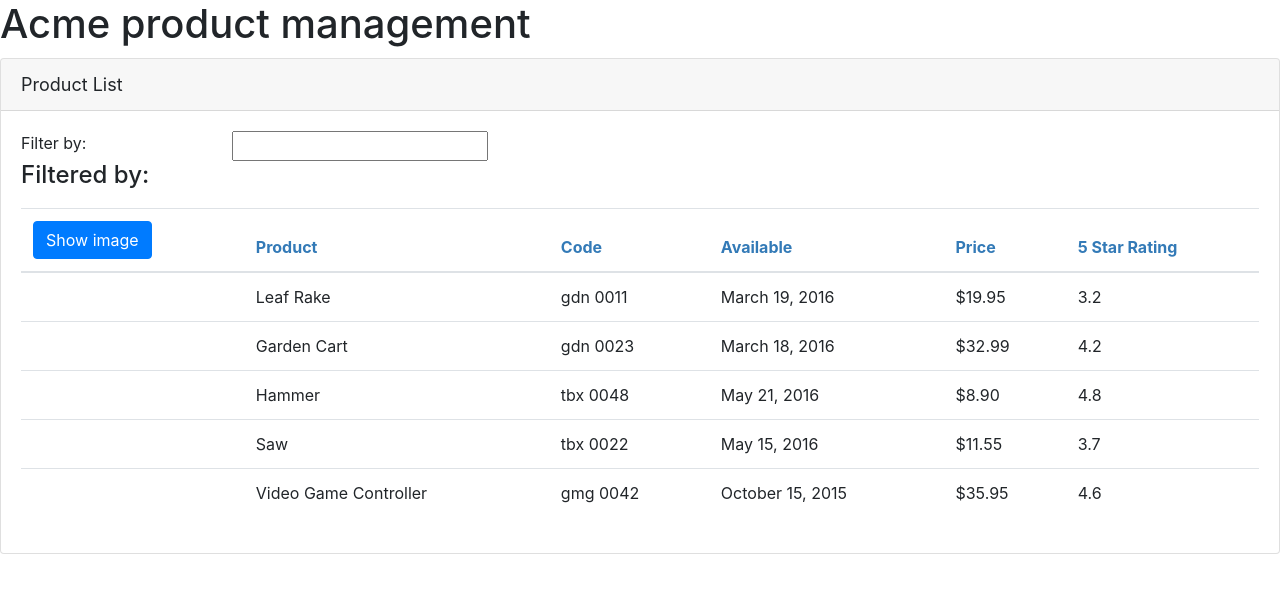
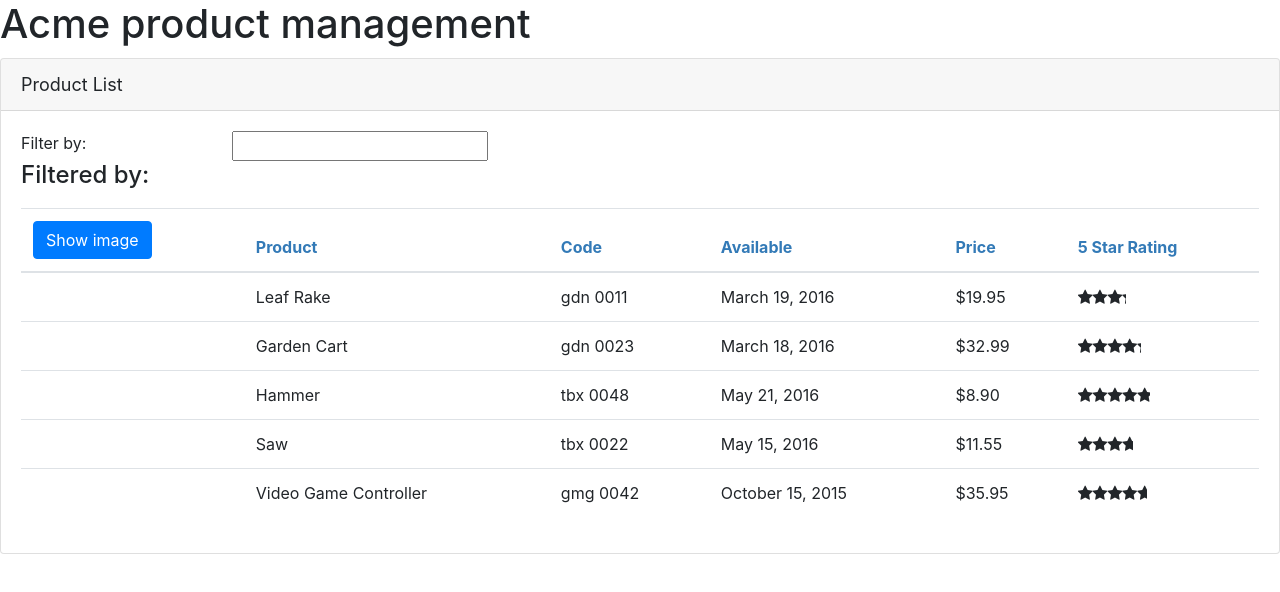
Before and after one commit to harrique/ng_ps_bigpic, an Angular app in the folder BigPic/: page / in a window 1280 px wide. Shown: the top 592 px of the page. Built offline with nearby package versions, Linux system fonts and the light colour scheme.

Commit message:
BP.7.1 - APM star 1 - Nested componets 1

```diff
--- a/BigPic/src/app/app.module.ts
+++ b/BigPic/src/app/app.module.ts
@@ -6,12 +6,14 @@
 import { AppComponent } from './app.component';
 import { ProductListComponent } from './product-list/product-list.component';
 import { ConvertToSpacesPipe } from './pipes/convert-to-spaces.pipe';
+import { StarComponent } from './shared/star/star.component';
 
 @NgModule({
   declarations: [
     AppComponent,
     ProductListComponent,
-    ConvertToSpacesPipe
+    ConvertToSpacesPipe,
+    StarComponent
   ],
   imports: [
     BrowserModule,
--- a/BigPic/src/app/product-list/product-list.component.html
+++ b/BigPic/src/app/product-list/product-list.component.html
@@ -39,7 +39,7 @@
             <td>{{ product.productCode | lowercase | convertToSpaces:'-' }}</td>
             <td>{{ product.releaseDate }}</td>
             <td>{{ product.price | currency:'USD':'symbol':'1.2-2' }}</td>
-            <td>{{ product.starRating }}</td>
+            <td><pm-star [rating]='product.starRating'></pm-star></td>
           </tr>
         </tbody>
       </table>
--- /dev/null
+++ b/BigPic/src/app/shared/star/star.component.css
@@ -0,0 +1,6 @@
+.crop {
+    overflow: hidden;
+  }
+  div {
+    cursor: pointer;
+  }
--- /dev/null
+++ b/BigPic/src/app/shared/star/star.component.html
@@ -0,0 +1,12 @@
+<div class = "crop"
+  [style.width.px] = "starWidth"
+  [title] = "rating"
+>
+  <div [style.width.px] = "totalWidth">
+    <span class="fa fa-star"></span>
+    <span class="fa fa-star"></span>
+    <span class="fa fa-star"></span>
+    <span class="fa fa-star"></span>
+    <span class="fa fa-star"></span>
+  </div>
+</div>
--- /dev/null
+++ b/BigPic/src/app/shared/star/star.component.ts
@@ -0,0 +1,25 @@
+import { Component, OnInit, OnChanges, Input } from '@angular/core';
+
+@Component({
+  selector: 'pm-star',
+  templateUrl: './star.component.html',
+  styleUrls: ['./star.component.css']
+})
+export class StarComponent implements OnInit, OnChanges {
+
+  @Input() rating: number;
+  starWidth: number;
+  totalWidth: number;
+
+  constructor() {
+    this.totalWidth = 75;
+   }
+
+  ngOnInit() {
+  }
+
+  ngOnChanges() {
+    this.starWidth = this.rating * this.totalWidth / 5;
+  }
+
+}
```
Also changed, not shown: 1 other file (tests, documents, lock files or other folders).
